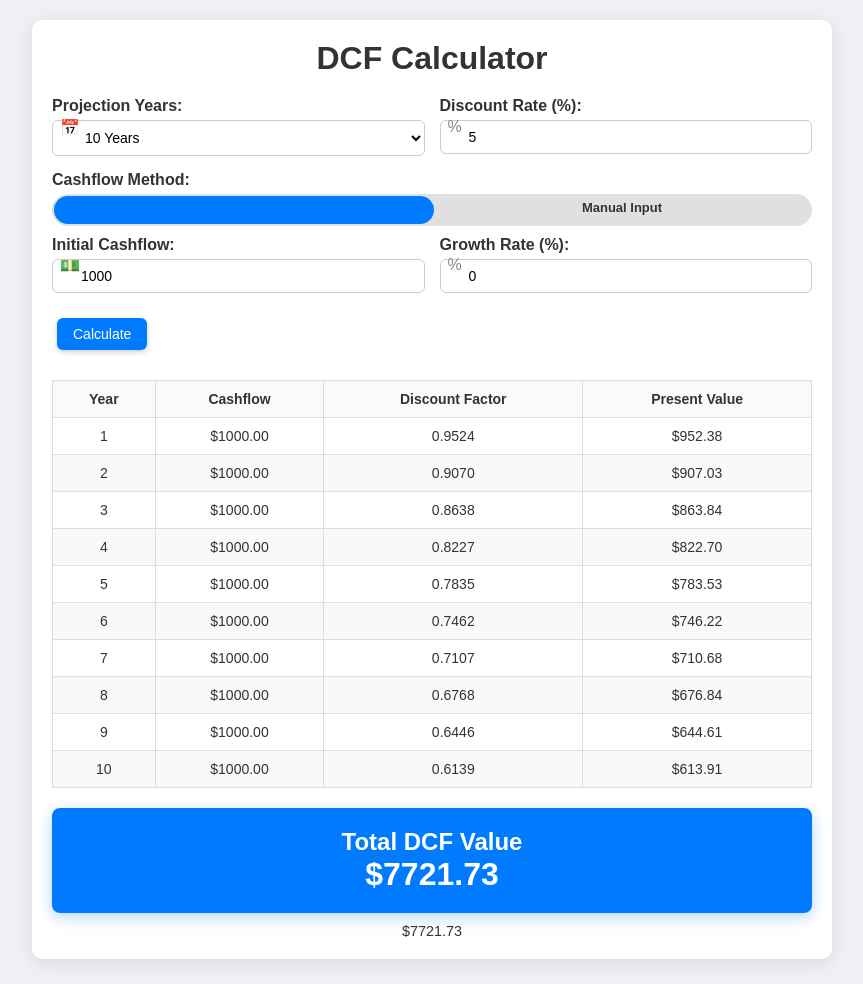
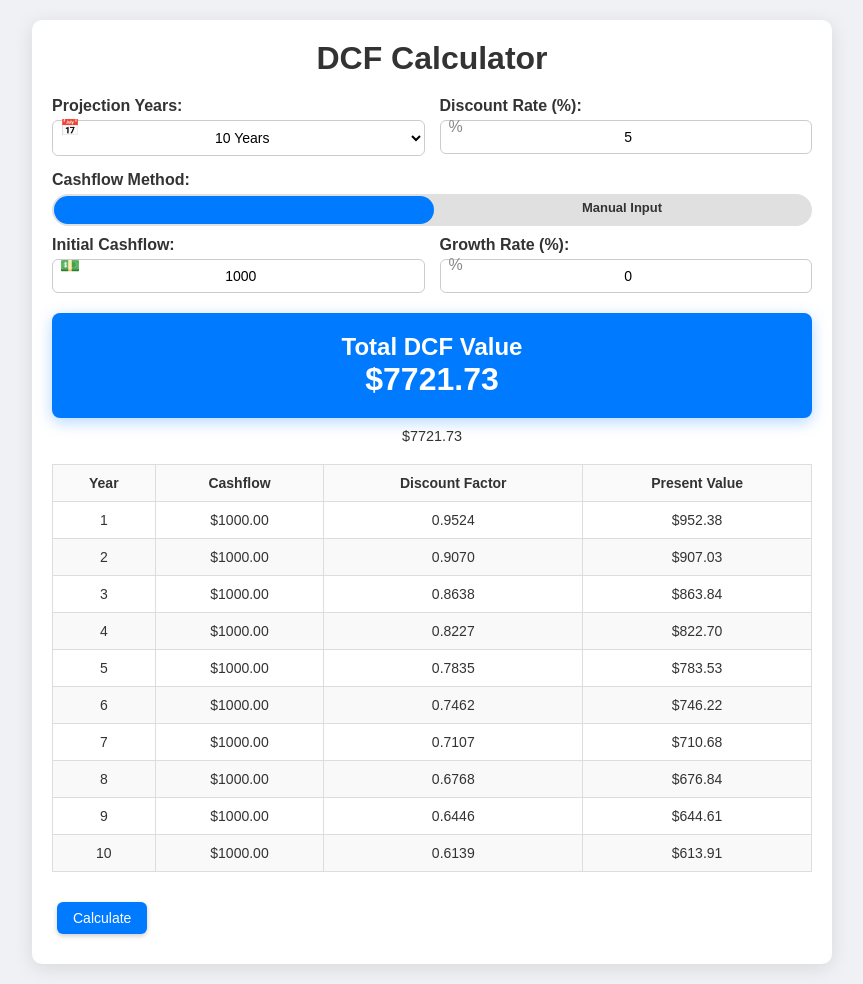
Before and after one commit to kalefree/DCF_Calculator, a plain HTML site: page index.html in a window 1280 px wide. Shown: the whole page, without its empty margins (208-1071 px from the left). Drawn offline with Linux system fonts and the light colour scheme.

Commit message:
reordering layout

```diff
--- a/index.html
+++ b/index.html
@@ -8,13 +8,13 @@
         *{margin:0;padding:0;box-sizing:border-box}
         body{font-family:Arial,Helvetica,sans-serif;padding:20px;background:#f0f1f5;color:#333}
         .container{max-width:800px;margin:auto;background:#fff;padding:20px;border-radius:10px;box-shadow:0 4px 20px rgba(0,0,0,0.1)}
-        h1{text-align:center;margin-bottom:20px;font-weight:600}
+        h1{text-align:center;margin-bottom:20px;font-size:2rem;font-weight:700}
         .controls{display:grid;grid-template-columns:repeat(auto-fit,minmax(180px,1fr));gap:15px;margin-bottom:15px}
         .control-group{display:flex;flex-direction:column;position:relative}
         label{font-weight:600;margin-bottom:5px}
-        input,select{padding:8px 8px 8px 28px;border:1px solid #ccc;border-radius:6px;font-size:14px;background:#fff}
+        input,select{padding:8px 8px 8px 28px;border:1px solid #ccc;border-radius:6px;font-size:14px;background:#fff;text-align:center}
         input:focus,select:focus{outline:none;border-color:#007bff;box-shadow:0 0 3px rgba(0,123,255,0.5)}
-        .icon{position:absolute;left:8px;top:50%;transform:translateY(-50%);pointer-events:none;color:#888}
+        .icon{position:absolute;left:8px;top:50%;transform:translateY(-50%);pointer-events:none;color:#888;width:16px;text-align:center}
         .toggle{display:flex;position:relative;background:#e0e0e0;border-radius:20px;overflow:hidden;margin-bottom:10px}
         .toggle input{display:none}
         .toggle label{flex:1;padding:6px 0;text-align:center;cursor:pointer;font-size:13px;font-weight:600;transition:color .3s}
@@ -33,8 +33,8 @@
         .hidden{display:none}
         #reset-btn,#calc-btn{margin:10px 5px;padding:8px 16px;font-size:14px;border:none;border-radius:6px;background:#007bff;color:#fff;cursor:pointer;box-shadow:0 2px 5px rgba(0,0,0,0.2);transition:transform .1s}
         #reset-btn:active,#calc-btn:active{transform:scale(0.95)}
-        .history{text-align:center;margin-top:10px;color:#333}
-        .history div{opacity:.7;font-size:.9em}
+        .history{text-align:center;margin-top:10px;color:#333;display:flex;flex-direction:column;gap:3px}
+        .history div{opacity:.7;font-size:.9em;transition:opacity .3s}
         .fade-in{animation:fade .4s}
         @keyframes fade{from{opacity:0;transform:translateY(-5px)}to{opacity:1;transform:none}}
         .flash{animation:flash .3s}
@@ -88,8 +88,11 @@
             </div>
         </div>
 
-        <button id="reset-btn" class="hidden">Reset</button>
-        <button id="calc-btn">Calculate</button>
+        <div class="dcf-result">
+            <h2>Total DCF Value</h2>
+            <div class="dcf-value" id="dcf-value">$0.00</div>
+        </div>
+        <div id="history" class="history"></div>
 
         <table id="dcf-table">
             <thead>
@@ -103,11 +106,8 @@
             <tbody id="table-body"></tbody>
         </table>
 
-        <div class="dcf-result">
-            <h2>Total DCF Value</h2>
-            <div class="dcf-value" id="dcf-value">$0.00</div>
-        </div>
-        <div id="history" class="history"></div>
+        <button id="calc-btn">Calculate</button>
+        <button id="reset-btn" class="hidden">Reset</button>
     </div>
 
     <script>
@@ -122,10 +122,10 @@
         const methodRadios = document.querySelectorAll('input[name="method"]');
         const resetBtn = document.getElementById('reset-btn');
         const calcBtn = document.getElementById('calc-btn');
+
         const historyDiv = document.getElementById("history");
         const history = [];
         let lastDCF = "";
-
         const manualCashflows = [];
         let currentMethod = 'constant';
 
@@ -144,8 +144,8 @@
             setTimeout(() => {
                 updateTable();
                 dcfBox.classList.add('flash');
-                setTimeout(() => dcfBox.classList.remove('flash'), 300);
-            }, 150);
+                setTimeout(()=>dcfBox.classList.remove('flash'),300);
+            },150);
         });
 
         resetBtn.addEventListener('click', () => {
@@ -156,9 +156,11 @@
         function addHistory(val){
             if(val === lastDCF) return;
             lastDCF = val;
-            history.push(val);
-            if(history.length > 5) history.shift();
-            historyDiv.innerHTML = history.map((v,i)=>`<div style="opacity:${1-(history.length-1-i)*0.15}">$${v}</div>`).join("");
+            history.unshift(val);
+            if(history.length > 5) history.pop();
+            historyDiv.innerHTML = history
+                .map((v,i)=>`<div class="fade-in" style="opacity:${1-i*0.15}">$${v}</div>`)
+                .join('');
         }
 
         function updateTable() {
```
